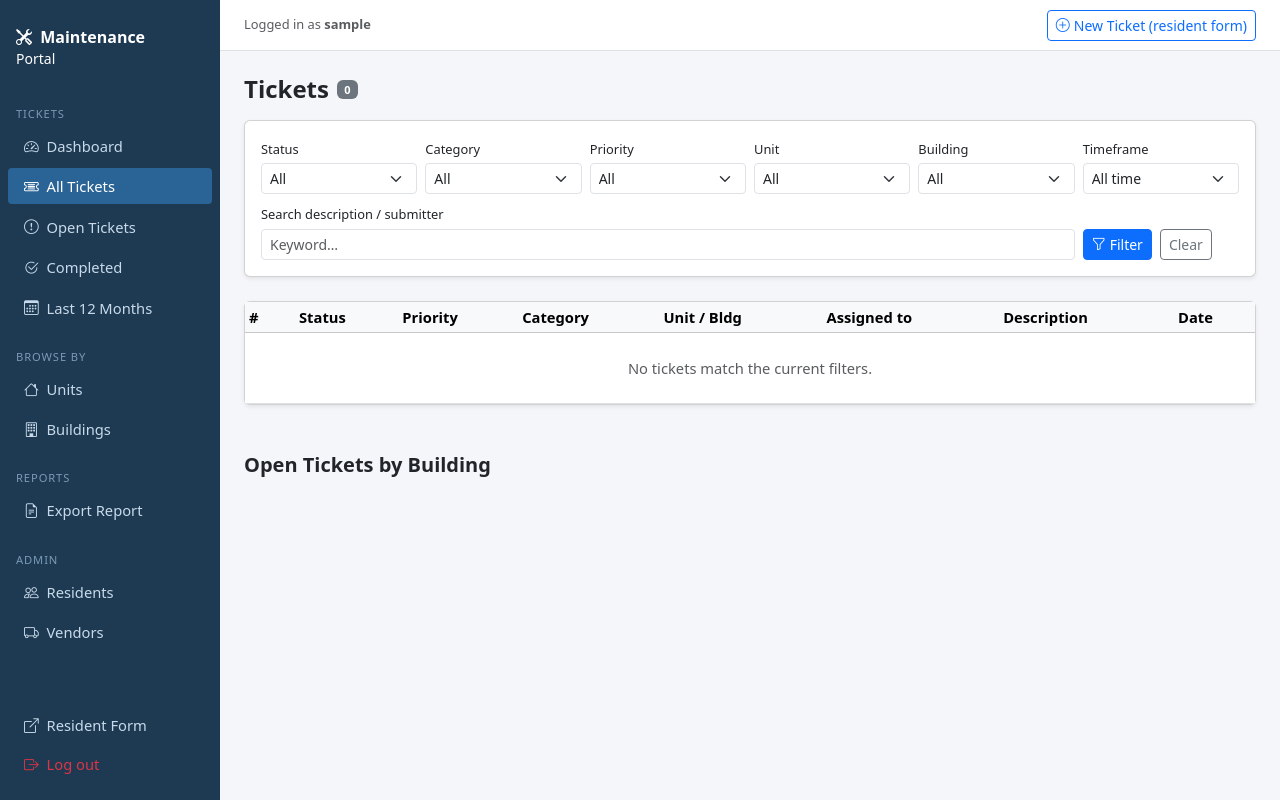
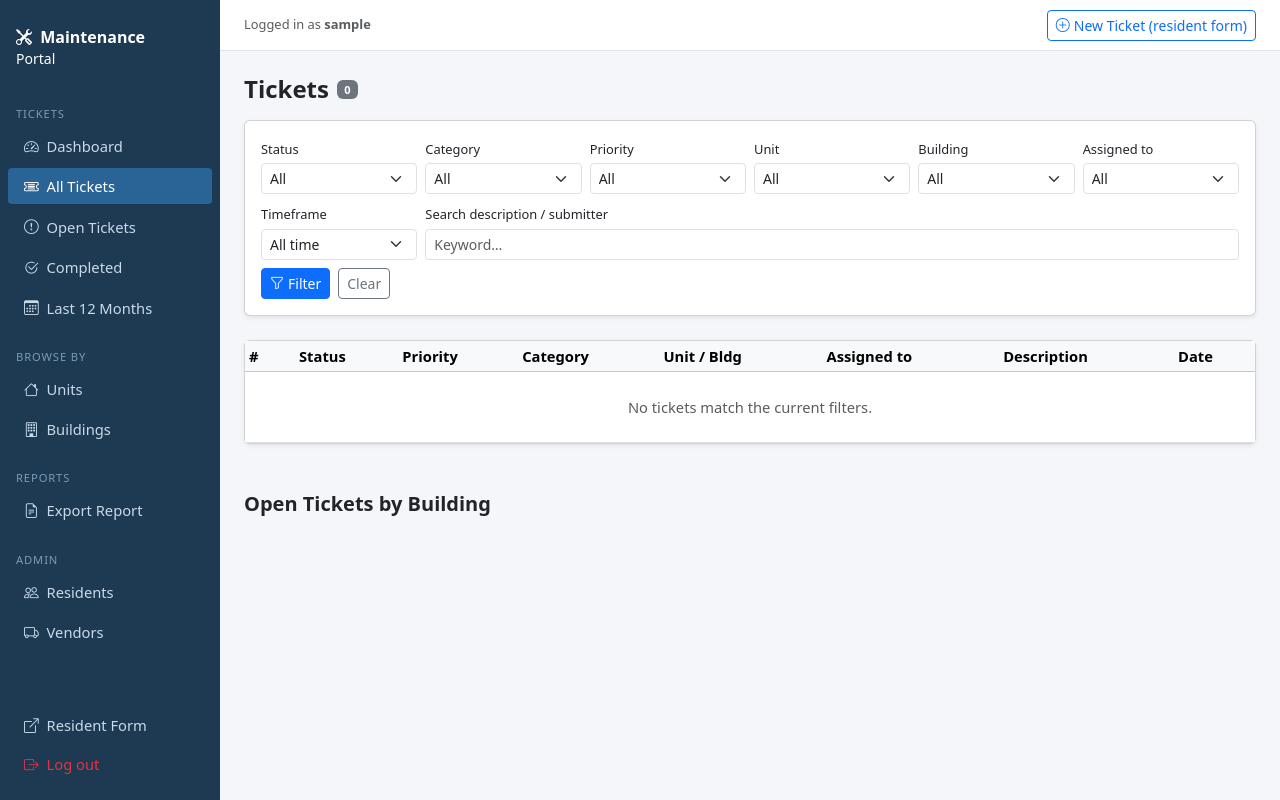
Before and after one commit to shansen5/Bellcoho-Ticketing, a Flask app: page /board/tickets in a window 1280 px wide. Run offline with Flask 3, Linux system fonts and the light colour scheme; the visitor is signed in with stand-in values (Sample User, id 1); data that the repository does not hold is empty.

Commit message:
Add filter for Assigned to

```diff
--- a/app.py
+++ b/app.py
@@ -231,6 +231,7 @@ def create_app(config=None):
         priority = request.args.get("priority", "")
         unit_id = request.args.get("unit_id", "")
         building_id = request.args.get("building_id", "")
+        assigned_to = request.args.get("assigned_to", "")
         search = request.args.get("search", "").strip()
         timeframe = request.args.get("timeframe", "")
 
@@ -257,6 +258,8 @@ def create_app(config=None):
                         Ticket.building_id == int(building_id)
                     )
                 )
+        if assigned_to:
+            q = q.filter(Ticket.assigned_to_resident_id == int(assigned_to))
         if search:
             like = f"%{search}%"
             q = q.filter(
@@ -274,18 +277,27 @@ def create_app(config=None):
 
         units = Unit.query.order_by(Unit.number).all()
         buildings = Building.query.order_by(Building.number).all()
+        assignees = (
+            Resident.query
+            .join(Ticket, Ticket.assigned_to_resident_id == Resident.id)
+            .distinct()
+            .order_by(Resident.name)
+            .all()
+        )
 
         return render_template(
             "board/ticket_list.html",
             tickets=tickets,
             units=units,
             buildings=buildings,
+            assignees=assignees,
             categories=Category.query.order_by(Category.name).all(),
             priorities=PRIORITY_CHOICES,
             statuses=STATUS_CHOICES,
             filters={
                 "status": status, "category": category, "priority": priority,
                 "unit_id": unit_id, "building_id": building_id,
+                "assigned_to": assigned_to,
                 "search": search, "timeframe": timeframe
             },
         )
--- a/templates/board/ticket_list.html
+++ b/templates/board/ticket_list.html
@@ -54,6 +54,15 @@
           <option value="">All</option>
           {% for b in buildings %}
           <option value="{{ b.id }}" {% if filters.building_id == b.id|string %}selected{% endif %}>{{ b.display_name }}</option>
+          {% endfor %}
+        </select>
+      </div>
+      <div class="col-6 col-md-2">
+        <label class="form-label small mb-1">Assigned to</label>
+        <select name="assigned_to" class="form-select form-select-sm">
+          <option value="">All</option>
+          {% for r in assignees %}
+          <option value="{{ r.id }}" {% if filters.assigned_to == r.id|string %}selected{% endif %}>{{ r.name }}</option>
           {% endfor %}
         </select>
       </div>
```
